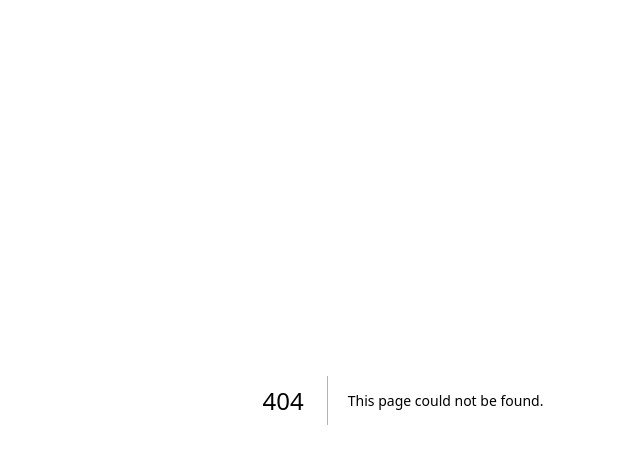
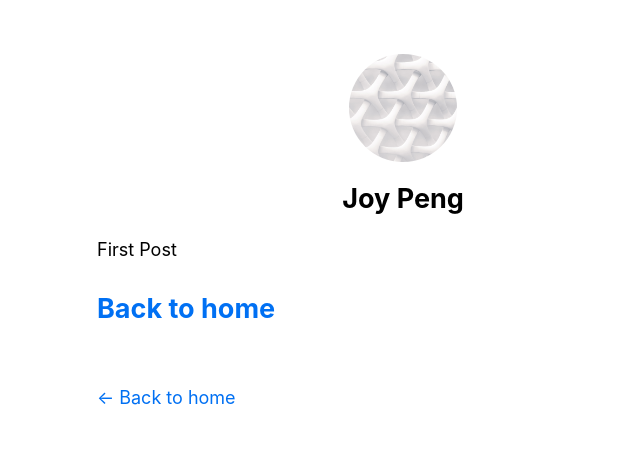
Before and after one commit to Codefreyy/nextjs-blog-app, a Next.js app: page /posts/first-post in a window 1280 px wide. Before the commit this address had no page. Shown: the top 464 px of the page, without its empty margins (237-877 px from the left). Built offline with nearby package versions, Linux system fonts and the light colour scheme.

Commit message:
UI: add module and global css

```diff
--- /dev/null
+++ b/components/layout.js
@@ -0,0 +1,71 @@
+import styles from "./layout.module.css";
+import Link from "next/link";
+import Head from "next/head";
+import Image from "next/image";
+import utilStyles from "../styles/utils.module.css";
+
+const name = "Joy Peng";
+export const siteTitle = "Next.js Sample Website";
+
+export default function Layout({ children, home }) {
+  return (
+    <div className={styles.container}>
+      {/* rel was used along with href, it says the relationship between linked
+      url and current file */}
+      <Head>
+        <Link rel="icon" href="/favicon.ico" />
+        <meta
+          name="description"
+          content="Learn how to build a personal website using Next.js"
+        />
+        <meta
+          property="og:image"
+          content={`https://og-image.vercel.app/${encodeURI(
+            siteTitle
+          )}.png?theme=light&md=0&fontSize=75px&images=https%3A%2F%2Fassets.vercel.com%2Fimage%2Fupload%2Ffront%2Fassets%2Fdesign%2Fnextjs-black-logo.svg`}
+        />
+        <meta name="og:title" content={siteTitle} />
+        <meta name="twitter:card" content="summary_large_image" />
+      </Head>
+      <header className={styles.header}>
+        {home ? (
+          <>
+            <Image
+              priority
+              src="/images/profile.jpg"
+              className={utilStyles.borderCircle}
+              height={144}
+              width={144}
+              alt=""
+            />
+            <h1 className={utilStyles.heading2Xl}>{name}</h1>
+          </>
+        ) : (
+          <>
+            <Link href="/">
+              <Image
+                priority
+                src="/images/profile.jpg"
+                className={utilStyles.borderCircle}
+                height={108}
+                width={108}
+                alt=""
+              />
+            </Link>
+            <h2 className={utilStyles.headingLg}>
+              <Link href="/" className={utilStyles.colorInherit}>
+                {name}
+              </Link>
+            </h2>
+          </>
+        )}
+      </header>
+      <main>{children}</main>
+      {!home && (
+        <div className={styles.backToHome}>
+          <Link href="/">← Back to home</Link>
+        </div>
+      )}
+    </div>
+  );
+}
--- /dev/null
+++ b/components/layout.module.css
@@ -0,0 +1,15 @@
+.container {
+  max-width: 36rem;
+  padding: 0 1rem;
+  margin: 3rem auto 6rem;
+}
+
+.header {
+  display: flex;
+  flex-direction: column;
+  align-items: center;
+}
+
+.backToHome {
+  margin: 3rem 0 0;
+}
--- /dev/null
+++ b/pages/_app.js
@@ -0,0 +1,5 @@
+import "../styles/global.css";
+
+export default function App({ Component, pageProps }) {
+  return <Component {...pageProps} />;
+}
--- /dev/null
+++ b/pages/posts/first-post.js
@@ -0,0 +1,21 @@
+import Link from "next/link";
+import Head from "next/head";
+import Layout from "../../components/layout";
+
+function FirstPost() {
+  return (
+    <>
+      <Layout>
+        <Head>
+          <title>First Post</title>
+        </Head>
+        <div>First Post</div>
+        <h2>
+          <Link href="/">Back to home</Link>
+        </h2>
+      </Layout>
+    </>
+  );
+}
+
+export default FirstPost;
--- /dev/null
+++ b/styles/global.css
@@ -0,0 +1,27 @@
+html,
+body {
+  padding: 0;
+  margin: 0;
+  font-family: -apple-system, BlinkMacSystemFont, Segoe UI, Roboto, Oxygen,
+    Ubuntu, Cantarell, Fira Sans, Droid Sans, Helvetica Neue, sans-serif;
+  line-height: 1.6;
+  font-size: 18px;
+}
+
+* {
+  box-sizing: border-box;
+}
+
+a {
+  color: #0070f3;
+  text-decoration: none;
+}
+
+a:hover {
+  text-decoration: underline;
+}
+
+img {
+  max-width: 100%;
+  display: block;
+}
--- a/styles/globals.css
+++ /dev/null
@@ -1,38 +0,0 @@
-html,
-body {
-  padding: 0;
-  margin: 0;
-  font-family: Inter, -apple-system, BlinkMacSystemFont, Segoe UI, Roboto,
-    Oxygen, Ubuntu, Cantarell, Fira Sans, Droid Sans, Helvetica Neue, sans-serif;
-}
-
-a {
-  color: inherit;
-  text-decoration: none;
-}
-
-* {
-  box-sizing: border-box;
-}
-
-img {
-  max-width: 100%;
-  height: auto;
-}
-
-h1,
-h2,
-p,
-ul {
-  margin: 0;
-}
-
-ul {
-  padding: 0;
-  list-style: none;
-}
-
-button {
-  padding: 0.5rem 1rem;
-  font-weight: bold;
-}
--- /dev/null
+++ b/styles/utils.module.css
@@ -0,0 +1,52 @@
+.heading2Xl {
+  font-size: 2.5rem;
+  line-height: 1.2;
+  font-weight: 800;
+  letter-spacing: -0.05rem;
+  margin: 1rem 0;
+}
+
+.headingXl {
+  font-size: 2rem;
+  line-height: 1.3;
+  font-weight: 800;
+  letter-spacing: -0.05rem;
+  margin: 1rem 0;
+}
+
+.headingLg {
+  font-size: 1.5rem;
+  line-height: 1.4;
+  margin: 1rem 0;
+}
+
+.headingMd {
+  font-size: 1.2rem;
+  line-height: 1.5;
+}
+
+.borderCircle {
+  border-radius: 9999px;
+}
+
+.colorInherit {
+  color: inherit;
+}
+
+.padding1px {
+  padding-top: 1px;
+}
+
+.list {
+  list-style: none;
+  padding: 0;
+  margin: 0;
+}
+
+.listItem {
+  margin: 0 0 1.25rem;
+}
+
+.lightText {
+  color: #666;
+}
```
Also changed, not shown: pages/index.js (+12 -108 lines), public/images/profile.jpg (added), public/vercel.svg (deleted).
